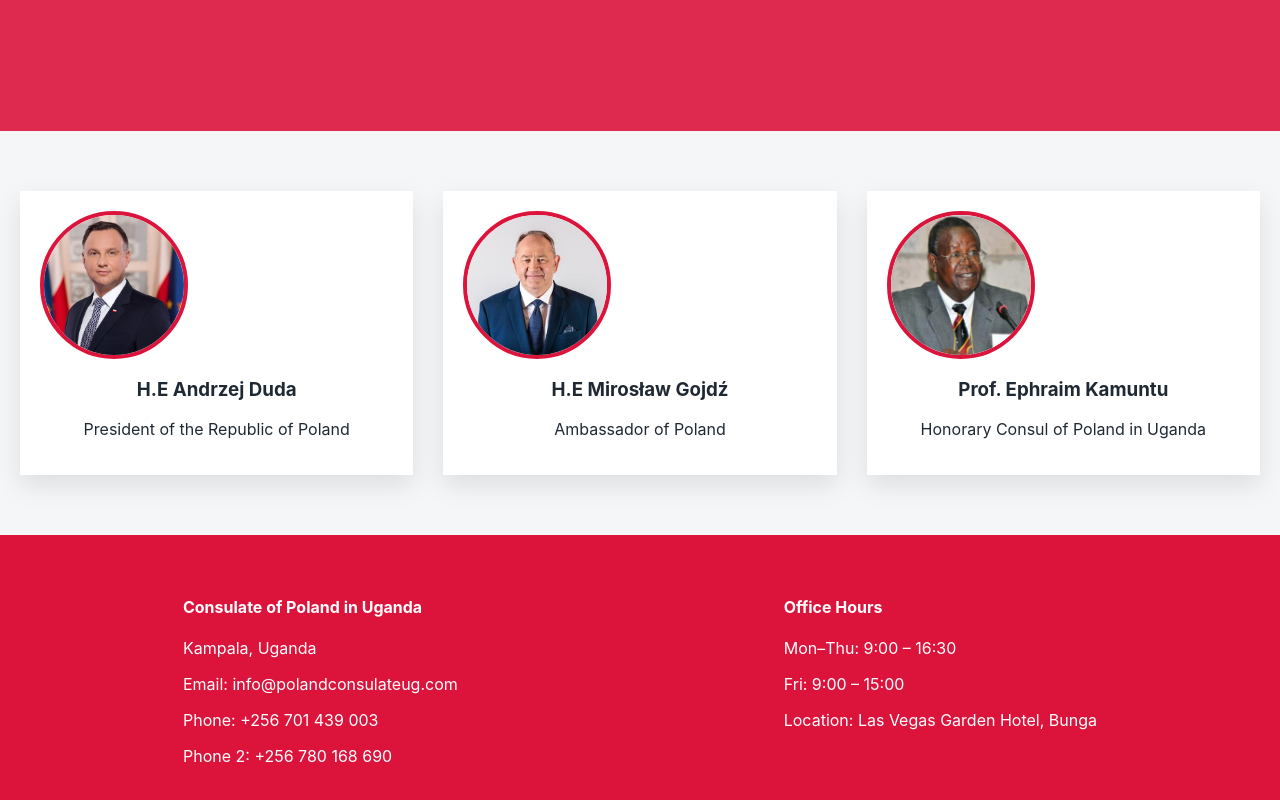
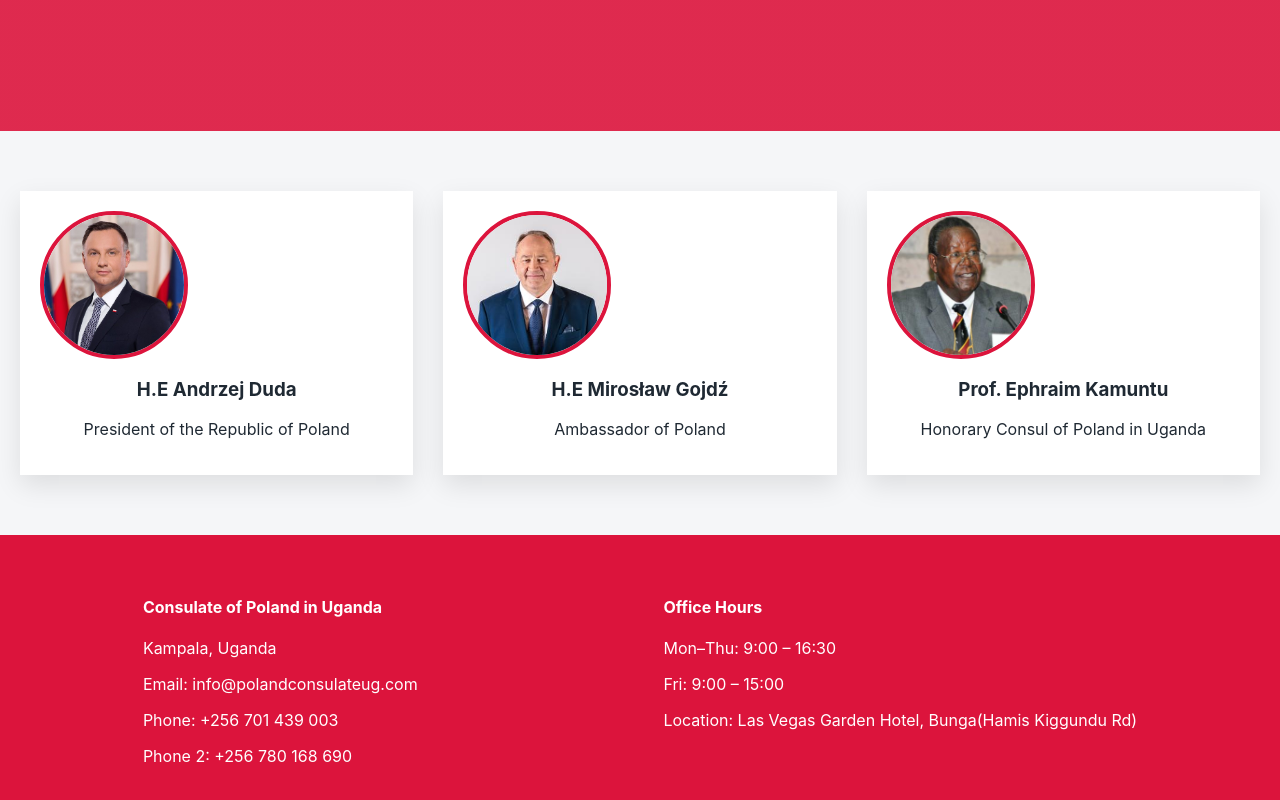
Before and after one commit to joshington/newpoland, a Next.js app: page / in a window 1280 px wide. Shown: the part 278-1078 px from the top of the page. Built offline with nearby package versions, Linux system fonts and the light colour scheme.

Commit message:
Update footer location with additional details

```diff
--- a/components/Footer.tsx
+++ b/components/Footer.tsx
@@ -14,7 +14,7 @@ export default function Footer() {
         <h4>Office Hours</h4>
         <p>Mon–Thu: 9:00 – 16:30</p>
         <p>Fri: 9:00 – 15:00</p>
-        <p>Location: Las Vegas Garden Hotel, Bunga</p>
+        <p>Location: Las Vegas Garden Hotel, Bunga(Hamis Kiggundu Rd)</p>
       </div>
     </footer>
   );
```
